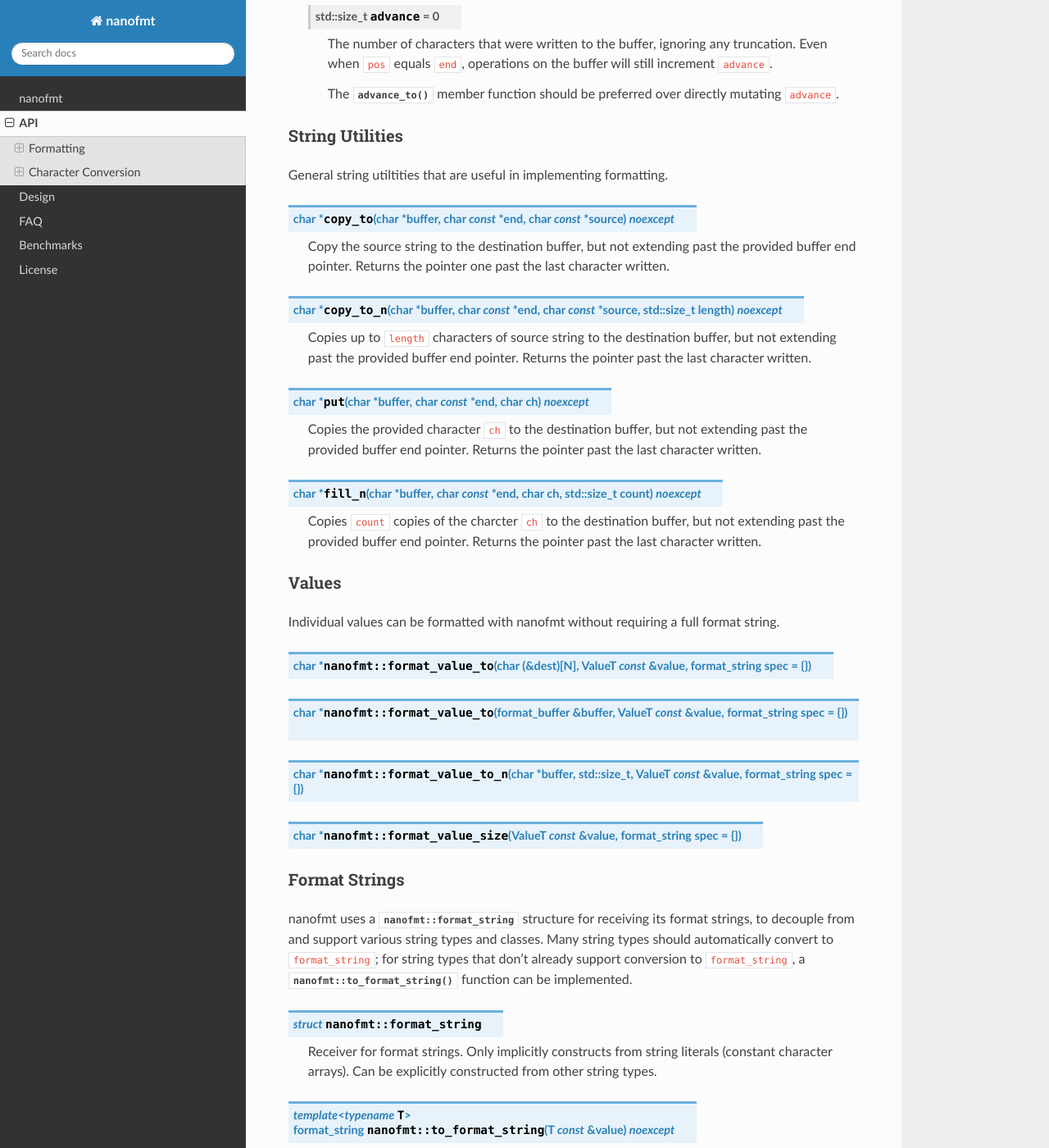
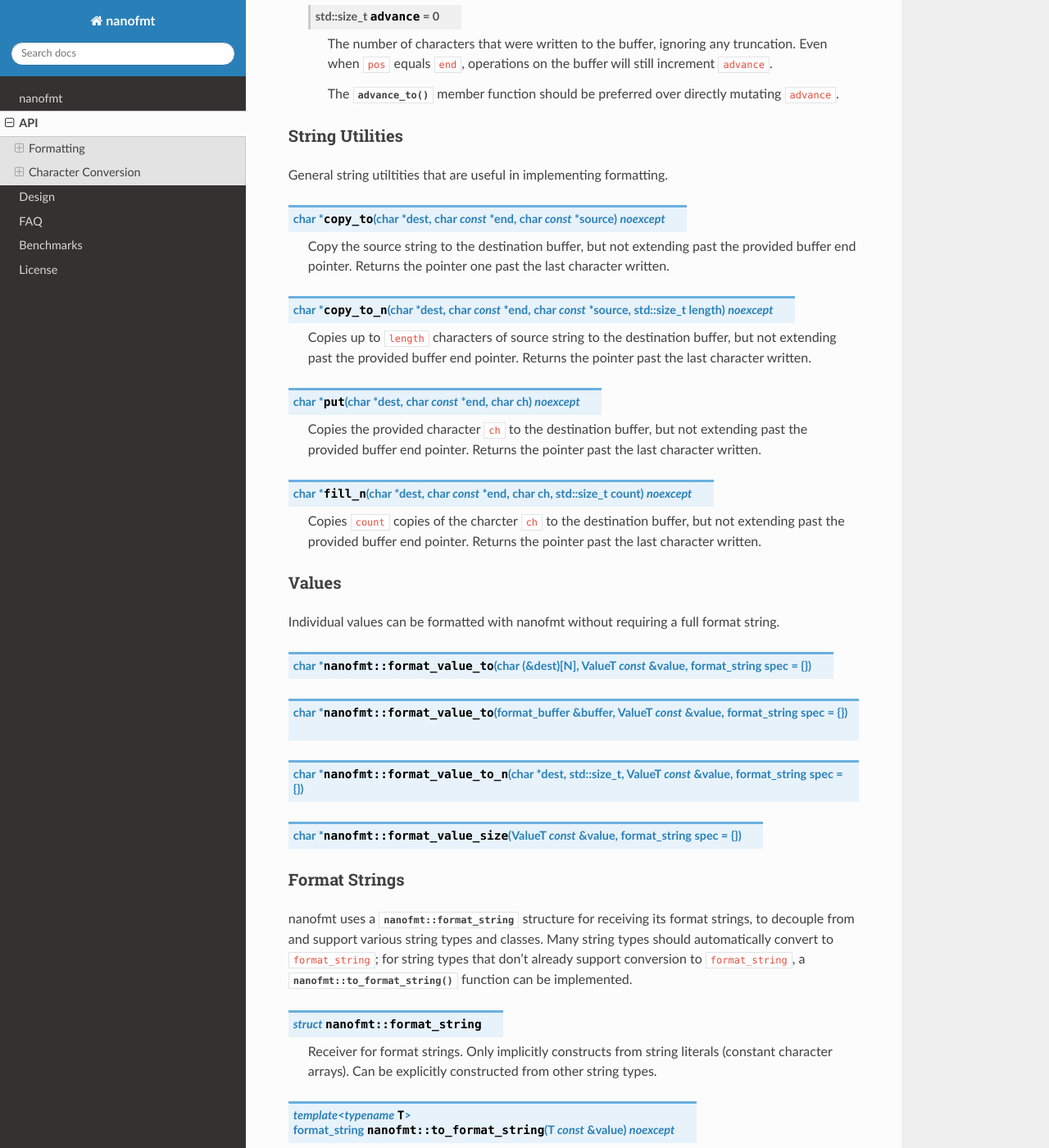
Before and after one commit to seanmiddleditch/nanofmt, a Sphinx documentation site: the page built from docs/api.rst, in a window 1280 px wide and 1400 px high, scrolled down 3014 px. Shown: the whole window at 82% size. Built offline with Sphinx 7.4.7 and the Read the Docs theme 2.0.0, drawn with Linux system fonts in a browser that asks for light colours; some of the changed text lies outside the part shown.

Commit message:
Rename uses of `buffer` as a `char*` to `dest`

```diff
--- a/docs/api.rst
+++ b/docs/api.rst
@@ -136,25 +136,25 @@ String Utilities
 
 General string utiltities that are useful in implementing formatting.
 
-.. cpp:function:: char* copy_to(char* buffer, char const* end, char const* source) noexcept
+.. cpp:function:: char* copy_to(char* dest, char const* end, char const* source) noexcept
 
   Copy the source string to the destination buffer, but not extending past
   the provided buffer end pointer. Returns the pointer one past the last
   character written.
 
-.. cpp:function:: char* copy_to_n(char* buffer, char const* end, char const* source, std::size_t length) noexcept
+.. cpp:function:: char* copy_to_n(char* dest, char const* end, char const* source, std::size_t length) noexcept
 
   Copies up to ``length`` characters of source string to the destination
   buffer, but not extending past the provided buffer end pointer. Returns
   the pointer past the last character written.
 
-.. cpp:function:: char* put(char* buffer, char const* end, char ch) noexcept
+.. cpp:function:: char* put(char* dest, char const* end, char ch) noexcept
 
   Copies the provided character ``ch`` to the destination buffer, but not
   extending past the provided buffer end pointer. Returns the pointer past
   the last character written.
 
-.. cpp:function:: char* fill_n(char* buffer, char const* end, char ch, std::size_t count) noexcept
+.. cpp:function:: char* fill_n(char* dest, char const* end, char ch, std::size_t count) noexcept
 
   Copies ``count`` copies of the charcter ``ch`` to the destination buffer,
   but not extending past the provided buffer end pointer. Returns the
@@ -170,7 +170,7 @@ format string.
 
 .. cpp:function:: char* nanofmt::format_value_to(format_buffer& buffer, ValueT const& value, format_string spec = {})
 
-.. cpp:function:: char* nanofmt::format_value_to_n(char* buffer, std::size_t, ValueT const& value, format_string spec = {})
+.. cpp:function:: char* nanofmt::format_value_to_n(char* dest, std::size_t, ValueT const& value, format_string spec = {})
 
 .. cpp:function:: char* nanofmt::format_value_size(ValueT const& value, format_string spec = {})
 
@@ -234,16 +234,16 @@ Character Conversion
 
 The character conversion API is available in the header ``nanofmt/charconv.h``.
 
-.. cpp:function:: char* nanofmt::to_chars(char* buffer, char const* end, IntegerT value, int_format fmt = int_format::decimal) noexcept
+.. cpp:function:: char* nanofmt::to_chars(char* dest, char const* end, IntegerT value, int_format fmt = int_format::decimal) noexcept
 
   Formats ``value`` into the buffer using the base specified in ``fmt``.
 
-.. cpp:function:: char* nanofmt::to_chars(char* buffer, char const* end, FloatT value, float_format fmt) noexcept
+.. cpp:function:: char* nanofmt::to_chars(char* dest, char const* end, FloatT value, float_format fmt) noexcept
 
   Formats ``value`` into the buffer using the base specified in ``fmt``. Uses
   the shortest precision.
 
-.. cpp:function:: char* nanofmt::to_chars(char* buffer, char const* end, FloatT value, float_format fmt, int precision) noexcept
+.. cpp:function:: char* nanofmt::to_chars(char* dest, char const* end, FloatT value, float_format fmt, int precision) noexcept
 
   Formats ``value`` into the buffer using the base specified in ``fmt``. Uses
   the given ``precision``, whose meaning depends on the specified format.
--- a/docs/index.rst
+++ b/docs/index.rst
@@ -78,7 +78,7 @@ the :cpp:func:`nanofmt::format_length` function can be used:
 
   size_t const length = format_length("{} plus {}", 7, 7);
 
-  char* buffer = (char*)malloc(length + 1/*NUL byte*/);
+  char* dest = (char*)malloc(length + 1/*NUL byte*/);
   format_to_n(buffer, length + 1, "{} plus {}", 7, 7);
 
 nanofmt also includes implementation of the C++17 standard `to_chars`_
```
Also changed, not shown: 4 other files.
